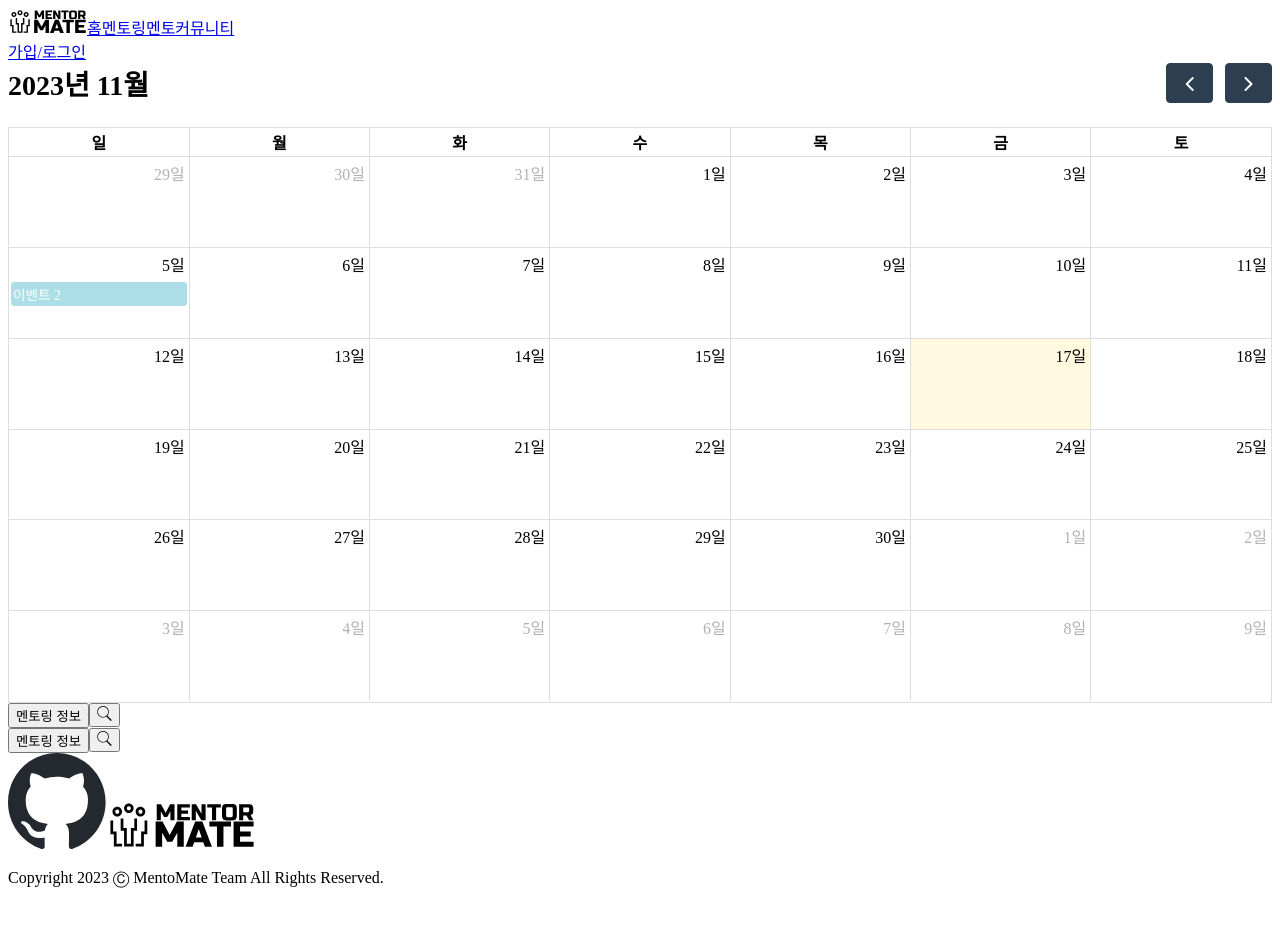
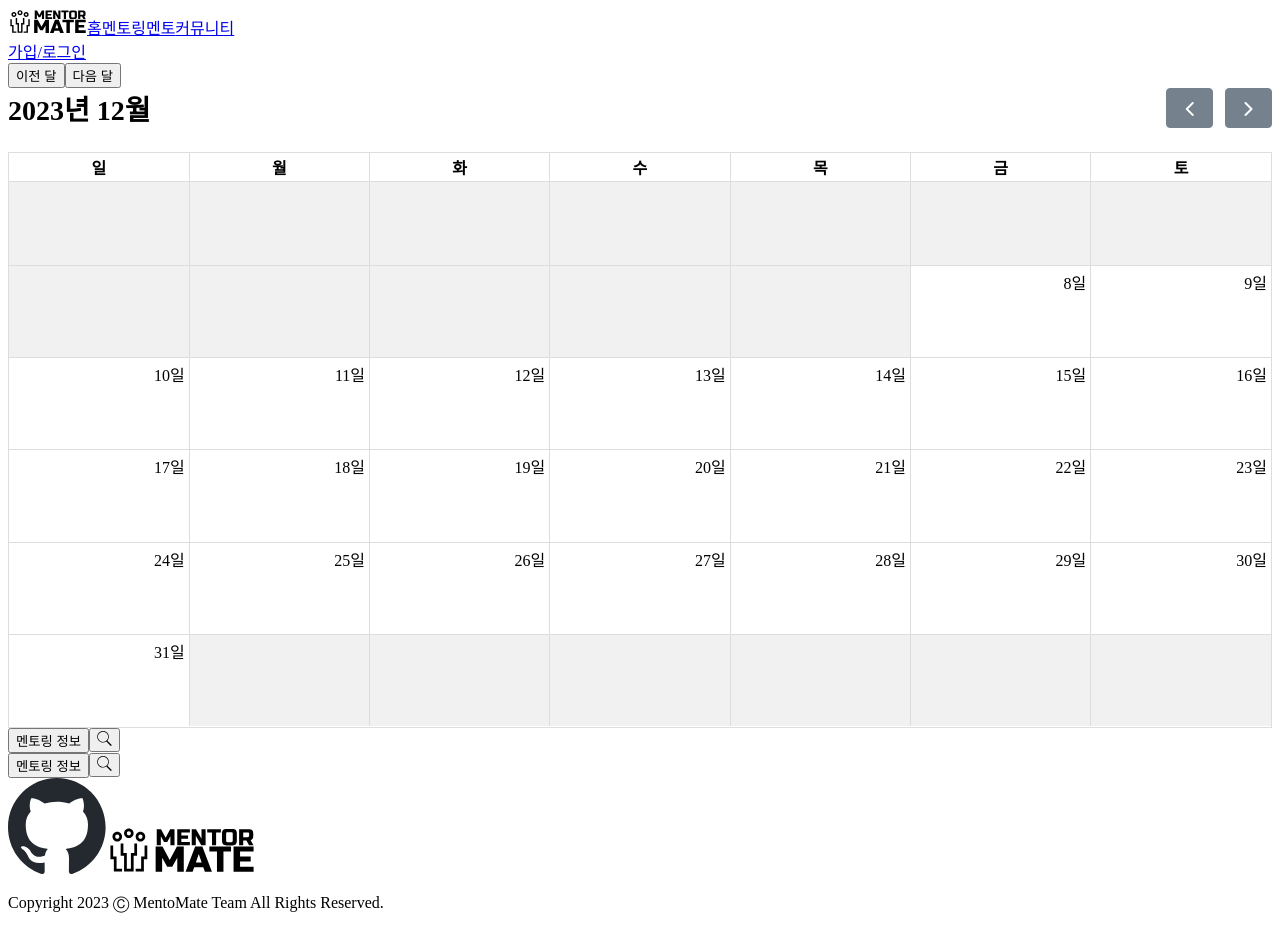
Before and after one commit to MentoMate/mentomate-FE, a React (Vite) app: page /mentoringRoom in a window 1280 px wide. Before the commit the page ends 903 px from the top, so only its background shows below. Built offline with nearby package versions, Linux system fonts and the light colour scheme.

Commit message:
🚩 feat : 달력 라이브러리 커스텀 - 멘토링 기간에 맞춰서 해당 멘토링 기간에만 달력이 보여짐

```diff
--- a/src/components/mentoringRoom/Calender.tsx
+++ b/src/components/mentoringRoom/Calendar.tsx
@@ -5,8 +5,8 @@ import DayCellContent from "./DayCellContent";
 import ScduleAddModal from "./ScheduleAddModal";
 import ScduleReadModal from "./ScheduleReadModal";
 import MentoringInfoModal from "./MentoringInfoModal";
-
-import { useState } from "react";
+import * as CalendarUtils from "./CalendarUtils";
+import { useState, useEffect } from "react";
 
 const events = [
 	{
@@ -34,6 +34,55 @@ const MyCalendar = () => {
 	const [eventDescription, setEventDescription] = useState(""); // 선택된 이벤트 세부정보
 	const [isScduleReadModalOpen, setIsScduleReadModalOpen] = useState(false); //선택된 이벤트에 대한 모달 상태
 
+	const [calendarEvents, setCalendarEvents] = useState([]);
+	const [isLoading, setIsLoading] = useState(false);
+
+	const mentoringPeriod = {
+		// 멘토링 기간
+		startdate: "2023-12-08",
+		enddate: "2025-05-03",
+	};
+
+	const [scheduleDate, setScheduleDate] = useState({
+		// 첫 시작 달력 화면
+		year: parseInt(mentoringPeriod.startdate.split("-")[0], 10), // 멘토링 기간중 시작기간의 년도,
+		month: parseInt(mentoringPeriod.startdate.split("-")[1], 10), // 멘토링 기간중 시작기간의 월
+	});
+
+	const [validRange, setValidRange] = useState({
+		// 풀캘린더 라이브러리 달력 범위 지정
+		start: mentoringPeriod.startdate,
+		end: `${
+			scheduleDate.month === 12 ? scheduleDate.year + 1 : scheduleDate.year
+		}-${String((scheduleDate.month % 12) + 1).padStart(2, "0")}-01`,
+	});
+
+	useEffect(() => {
+		setIsLoading(true);
+		// API 호출로 해당 월의 스케줄 데이터를 가져오는 로직을 추가
+		// mentoring/schedule/month?month=${scheduleDate.year}-${scheduleDate.month}
+		// 데이터를 가져온 후 캘린더 이벤트 객체로 변환하여 setCalendarEvents로 설정
+		// 데이터를 가져온 후 isLoading을 false로 설정
+	}, [scheduleDate]);
+
+	const handlePrevMonth = () => {
+		CalendarUtils.handlePrevMonth(
+			scheduleDate,
+			mentoringPeriod,
+			setScheduleDate,
+			setValidRange,
+		);
+	};
+
+	const handleNextMonth = () => {
+		CalendarUtils.handleNextMonth(
+			scheduleDate,
+			mentoringPeriod,
+			setScheduleDate,
+			setValidRange,
+		);
+	};
+	console.log(validRange);
 	const customDayCellContent = (arg: any) => (
 		<DayCellContent
 			arg={arg}
@@ -72,9 +121,16 @@ const MyCalendar = () => {
 		const eventDom = mouseLeaveInfo.el;
 		eventDom.classList.remove("cursor-pointer");
 	};
+
 	return (
 		<>
 			<div className="relative mx-auto mt-10 mb-20 lg:w-[60rem] ">
+				<button className="bg-main-color" onClick={handlePrevMonth}>
+					이전 달
+				</button>
+				<button className="bg-main-color" onClick={handleNextMonth}>
+					다음 달
+				</button>
 				<FullCalendar
 					plugins={[interactionPlugin, dayGridPlugin]}
 					initialView="dayGridMonth"
@@ -85,6 +141,7 @@ const MyCalendar = () => {
 						center: "",
 						end: "prev next",
 					}}
+					validRange={validRange}
 					locale="ko"
 					dayCellContent={customDayCellContent} // 날짜 셀의 모양과 동작을 제어
 					eventClick={onClickReadEventhandler} // 이벤트 클릭 핸들러 연결
--- /dev/null
+++ b/src/components/mentoringRoom/CalendarUtils.tsx
@@ -0,0 +1,78 @@
+export const handlePrevMonth = (
+	scheduleDate: { year: number; month: number },
+	mentoringPeriod: { startdate: string; enddate: string },
+	setScheduleDate: React.Dispatch<
+		React.SetStateAction<{ year: number; month: number }>
+	>,
+	setValidRange: React.Dispatch<
+		React.SetStateAction<{ start: string; end: string }>
+	>,
+) => {
+	let prevMonth = scheduleDate.month - 1; //이전 달
+	let prevYear = scheduleDate.year; // 다음 달
+
+	if (prevMonth === 0) {
+		prevYear -= 1;
+		prevMonth = 12;
+	}
+	const fullDate = mentoringPeriod.startdate; //멘토링 시작기간
+	const dateArray = fullDate.split("-"); // [yyyy,mm,dd] 형식
+
+	const startDate = `${prevYear}-${String(prevMonth).padStart(2, "0")}-${
+		// 이전달의
+		dateArray[1] === String(prevMonth).padStart(2, "0") ? dateArray[2] : "01"
+	}`;
+	const endOfMonth = new Date(prevYear, prevMonth, 0);
+
+	const endDate = `${prevYear}-${String(prevMonth).padStart(
+		2,
+		"0",
+	)}-${endOfMonth.getDate()}`;
+
+	if (
+		startDate >= mentoringPeriod.startdate &&
+		endDate <= mentoringPeriod.enddate
+	) {
+		setScheduleDate({ year: prevYear, month: prevMonth });
+		setValidRange({ start: startDate, end: endDate });
+	}
+};
+
+export const handleNextMonth = (
+	scheduleDate: { year: number; month: number },
+	mentoringPeriod: { startdate: string; enddate: string },
+	setScheduleDate: React.Dispatch<
+		React.SetStateAction<{ year: number; month: number }>
+	>,
+	setValidRange: React.Dispatch<
+		React.SetStateAction<{ start: string; end: string }>
+	>,
+) => {
+	let nextMonth = scheduleDate.month + 1;
+	let nextYear = scheduleDate.year;
+
+	if (nextMonth === 13) {
+		nextYear += 1;
+		nextMonth = 1;
+	}
+	const fullDate = mentoringPeriod.enddate;
+	const dateArray = fullDate.split("-");
+
+	const startDate = `${nextYear}-${String(nextMonth).padStart(2, "0")}-01`;
+	const endOfMonth = new Date(nextYear, nextMonth, 0);
+
+	const endDate = `${nextYear}-${String(nextMonth).padStart(2, "0")}-${
+		mentoringPeriod.enddate ===
+		`${nextYear}-${String(nextMonth).padStart(2, "0")}-${dateArray[2]}`
+			? dateArray[2]
+			: endOfMonth.getDate()
+	}`;
+
+	if (
+		startDate >= mentoringPeriod.startdate &&
+		endDate <= mentoringPeriod.enddate
+	) {
+		setScheduleDate({ year: nextYear, month: nextMonth });
+		setValidRange({ start: startDate, end: endDate });
+	}
+};
--- a/src/components/mentoringRoom/MentoringRoom.tsx
+++ b/src/components/mentoringRoom/MentoringRoom.tsx
@@ -1,4 +1,4 @@
-import Calendar from "@/components/mentoringRoom/Calender";
+import Calendar from "@/components/mentoringRoom/Calendar";
 import MentoringInfoModal from "./MentoringInfoModal";
 
 const MentoringRoom = () => {
```
